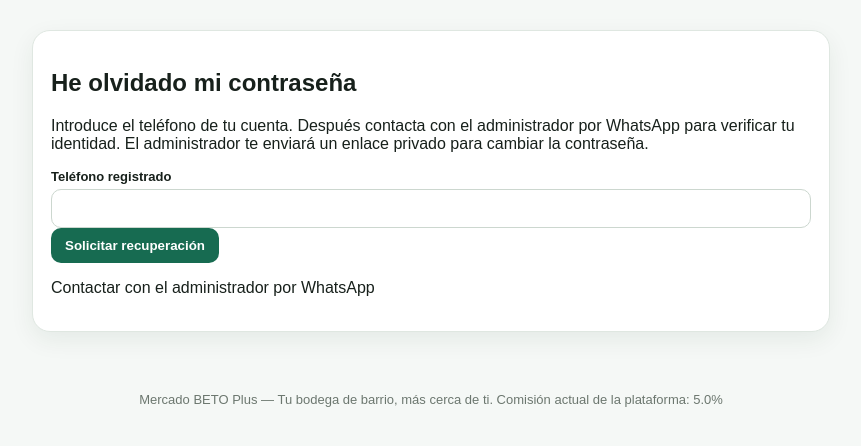
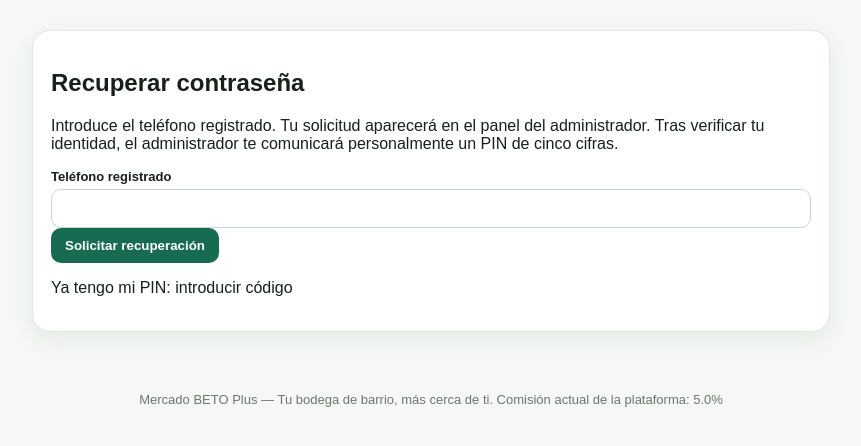
Before and after one commit to Badplus/ConectaCuba, a Flask app: page /forgot-password in a window 1280 px wide. Shown: the part 67-513 px from the top of the page, without its empty margins (209-1070 px from the left). Run offline with Flask 3, Linux system fonts and the light colour scheme; some libraries are stand-ins or nearby versions.

Commit message:
Recuperación con PIN de administrador (#6)
* Track PIN verification attempts in password recovery

* Implement admin-issued 5-digit PIN recovery and password confirmation

* Update PIN recovery form: forgot_password.html

* Update PIN recovery form: admin_password_resets.html

* Update PIN recovery form: admin_reset_link.html

* Update PIN recovery form: reset_password.html

* Add PIN verification form

* Test PIN recovery, password confirmation and lockout

* Run recovery regression tests on PIN branch and PR

* Fix PIN regex in recovery regression tests

```diff
--- a/ConectaCuba_v3/app/models.py
+++ b/ConectaCuba_v3/app/models.py
@@ -124,5 +124,6 @@ class PasswordResetRequest(db.Model):
     approved_at = db.Column(db.DateTime)
     expires_at = db.Column(db.DateTime)
     token_hash = db.Column(db.String(64))
+    pin_attempts = db.Column(db.Integer, nullable=False, default=0, server_default='0')
     used_at = db.Column(db.DateTime)
     user = db.relationship("User")
--- a/ConectaCuba_v3/app/routes.py
+++ b/ConectaCuba_v3/app/routes.py
@@ -140,6 +140,11 @@ def register_routes(app):
     return redirect(url_for('index'))
   return render_template('change_password.html')
 
+
+ def pin_digest(reset_id, pin):
+  secret=current_app.secret_key.encode('utf-8')
+  return hmac.new(secret,f'{reset_id}:{pin}'.encode('utf-8'),hashlib.sha256).hexdigest()
+
  @app.route('/forgot-password',methods=['GET','POST'])
  def forgot_password():
   if request.method=='POST':
@@ -152,14 +157,15 @@ def register_routes(app):
     if not recent:
      db.session.add(PasswordResetRequest(user_id=user.id))
      db.session.commit()
-   flash('Si el teléfono está registrado, la solicitud estará disponible para el administrador. Contacta con él por WhatsApp para verificar tu identidad.','success')
+   flash('Solicitud recibida. Si el teléfono está registrado, el administrador podrá revisarla. Solicita el PIN al administrador por tu medio habitual.','success')
    return redirect(url_for('forgot_password'))
   return render_template('forgot_password.html')
 
  @app.route('/admin/password-resets')
  @admin_required
  def admin_password_resets():
-  requests=PasswordResetRequest.query.filter_by(approved_at=None,used_at=None).order_by(
+  requests=PasswordResetRequest.query.filter_by(approved_at=None,used_at=None).filter(
+   PasswordResetRequest.requested_at>=datetime.utcnow()-timedelta(days=1)).order_by(
    PasswordResetRequest.requested_at.desc()).limit(100).all()
   return render_template('admin_password_resets.html',requests=requests)
 
@@ -171,24 +177,59 @@ def register_routes(app):
    abort(404)
   if record.requested_at<datetime.utcnow()-timedelta(days=1):
    abort(400,description='La solicitud ha caducado.')
-  token=secrets.token_urlsafe(32)
-  record.token_hash=hashlib.sha256(token.encode()).hexdigest()
+  # El PIN se muestra una sola vez al administrador y nunca se almacena en claro.
+  pin=f'{secrets.randbelow(100000):05d}'
+  record.token_hash=pin_digest(record.id,pin)
   record.approved_at=datetime.utcnow()
-  record.expires_at=datetime.utcnow()+timedelta(minutes=15)
+  record.expires_at=datetime.utcnow()+timedelta(minutes=10)
+  record.pin_attempts=0
   db.session.commit()
-  link=url_for('reset_password',reset_id=record.id,token=token,_external=True)
-  return render_template('admin_reset_link.html',link=link)
+  response=current_app.make_response(render_template('admin_reset_link.html',pin=pin,phone=record.user.phone))
+  response.headers['Cache-Control']='no-store'
+  response.headers['Referrer-Policy']='no-referrer'
+  return response
 
- @app.route('/reset-password/<int:reset_id>/<token>',methods=['GET','POST'])
- def reset_password(reset_id,token):
-  record=db.session.get(PasswordResetRequest,reset_id)
-  digest=hashlib.sha256(token.encode()).hexdigest()
-  if (not record or not record.token_hash or not secrets.compare_digest(record.token_hash,digest)
-      or record.used_at or not record.expires_at or record.expires_at<datetime.utcnow()):
-   abort(404,description='Enlace inválido o caducado.')
+ @app.route('/verify-recovery-pin',methods=['GET','POST'])
+ def verify_recovery_pin():
+  if request.method=='POST':
+   phone=request.form.get('phone','').strip()
+   pin=request.form.get('pin','').strip()
+   user=User.query.filter_by(phone=phone).first()
+   record=(PasswordResetRequest.query.filter_by(user_id=user.id).filter(
+    PasswordResetRequest.approved_at.isnot(None),PasswordResetRequest.used_at.is_(None)
+   ).order_by(PasswordResetRequest.approved_at.desc()).first() if user else None)
+   if not record or not record.token_hash or not record.expires_at or record.expires_at<=datetime.utcnow() or record.pin_attempts>=5:
+    flash('PIN incorrecto, caducado o sin autorización. Solicita uno nuevo al administrador.','danger')
+    return redirect(url_for('verify_recovery_pin'))
+   if len(pin)!=5 or not pin.isascii() or not pin.isdigit() or not hmac.compare_digest(record.token_hash,pin_digest(record.id,pin)):
+    record.pin_attempts+=1
+    if record.pin_attempts>=5:
+     record.used_at=datetime.utcnow()
+     record.token_hash=None
+    db.session.commit()
+    flash('PIN incorrecto o caducado.','danger')
+    return redirect(url_for('verify_recovery_pin'))
+   session['recovery_reset_id']=record.id
+   return redirect(url_for('reset_password_with_pin'))
+  response=current_app.make_response(render_template('verify_recovery_pin.html'))
+  response.headers['Cache-Control']='no-store'
+  return response
+
+ @app.route('/new-password',methods=['GET','POST'])
+ def reset_password_with_pin():
+  reset_id=session.get('recovery_reset_id')
+  record=db.session.get(PasswordResetRequest,reset_id) if isinstance(reset_id,int) else None
+  if (not record or not record.token_hash or not record.approved_at or record.used_at
+      or not record.expires_at or record.expires_at<=datetime.utcnow() or record.pin_attempts>=5):
+   session.pop('recovery_reset_id',None)
+   flash('La autorización ha caducado. Solicita otro PIN.','danger')
+   return redirect(url_for('verify_recovery_pin'))
   if request.method=='POST':
    password=request.form.get('new_password','')
-   if len(password)<12 or len(password)>128:
+   confirm=request.form.get('confirm_password','')
+   if password!=confirm:
+    flash('Las contraseñas no coinciden.','danger')
+   elif len(password)<12 or len(password)>128:
     flash('La contraseña debe tener entre 12 y 128 caracteres.','danger')
    else:
     record.user.set_password(password)
@@ -198,7 +239,14 @@ def register_routes(app):
     session.clear()
     flash('Contraseña actualizada. Ya puedes entrar.','success')
     return redirect(url_for('login'))
-  return render_template('reset_password.html')
+  response=current_app.make_response(render_template('reset_password.html'))
+  response.headers['Cache-Control']='no-store'
+  return response
+
+ @app.route('/reset-password/<int:reset_id>/<token>',methods=['GET','POST'])
+ def reset_password(reset_id,token):
+  # Los enlaces antiguos dejan de estar disponibles al pasar a PIN.
+  abort(410,description='La recuperación ahora se realiza mediante PIN.')
 
  @app.route('/pending')
  @login_required
--- a/ConectaCuba_v3/app/templates/admin_password_resets.html
+++ b/ConectaCuba_v3/app/templates/admin_password_resets.html
@@ -1 +1 @@
-{% extends 'base.html' %}{% block content %}<div class="container"><h2>Solicitudes de recuperación</h2><p>Verifica la identidad del titular por un medio independiente antes de autorizar. No compartas enlaces con terceros.</p>{% for r in requests %}<div class="form"><p>{{ r.user.full_name }} — {{ r.user.phone }}</p><p>Solicitada: {{ r.requested_at }}</p><form method="post" action="{{ url_for('approve_password_reset',reset_id=r.id) }}"><input type="hidden" name="_csrf" value="{{ csrf_token() }}"><button class="btn primary" type="submit">Autorizar recuperación</button></form></div>{% else %}<p>No hay solicitudes pendientes.</p>{% endfor %}</div>{% endblock %}
+{% extends 'base.html' %}{% block content %}<div class="container"><h2>Solicitudes de recuperación</h2><p>Comprueba la identidad del titular antes de autorizar. El PIN se mostrará una sola vez y deberás comunicarlo personalmente.</p>{% for r in requests %}<div class="form"><p>{{ r.user.full_name }} — {{ r.user.phone }}</p><p>Solicitada: {{ r.requested_at }}</p><form method="post" action="{{ url_for('approve_password_reset',reset_id=r.id) }}"><input type="hidden" name="_csrf" value="{{ csrf_token() }}"><button class="btn primary" type="submit">Generar PIN de cinco cifras</button></form></div>{% else %}<p>No hay solicitudes pendientes.</p>{% endfor %}</div>{% endblock %}
--- a/ConectaCuba_v3/app/templates/admin_reset_link.html
+++ b/ConectaCuba_v3/app/templates/admin_reset_link.html
@@ -1 +1 @@
-{% extends 'base.html' %}{% block content %}<div class="container"><div class="form"><h2>Recuperación autorizada</h2><p>Copia este enlace y envíalo PRIVADAMENTE por WhatsApp al titular cuya identidad has verificado. Caduca en 15 minutos y solo sirve una vez. No lo publiques ni lo compartas con nadie más.</p><textarea readonly rows="4">{{ link }}</textarea><p><a href="{{ url_for('admin_password_resets') }}">Volver a solicitudes</a></p></div></div>{% endblock %}
+{% extends 'base.html' %}{% block content %}<div class="container"><div class="form"><h2>PIN de recuperación</h2><p>Teléfono: {{ phone }}</p><p>Comunica personalmente este PIN al titular después de verificar su identidad. Caduca en 10 minutos, permite cinco intentos y solo se usa una vez.</p><p style="font-size:2rem;font-weight:700;letter-spacing:.3em">{{ pin }}</p><p><strong>Guárdalo ahora:</strong> no volverá a mostrarse.</p><a href="{{ url_for('admin_password_resets') }}">Volver a solicitudes</a></div></div>{% endblock %}
--- a/ConectaCuba_v3/app/templates/forgot_password.html
+++ b/ConectaCuba_v3/app/templates/forgot_password.html
@@ -1 +1 @@
-{% extends 'base.html' %}{% block content %}<div class="container"><div class="form"><h2>He olvidado mi contraseña</h2><p>Introduce el teléfono de tu cuenta. Después contacta con el administrador por WhatsApp para verificar tu identidad. El administrador te enviará un enlace privado para cambiar la contraseña.</p><form method="post"><input type="hidden" name="_csrf" value="{{ csrf_token() }}"><label>Teléfono registrado</label><input name="phone" type="tel" maxlength="30" required><button class="btn primary" type="submit">Solicitar recuperación</button></form><p><a href="https://wa.me/{{ OWNER_WHATSAPP }}" rel="noopener noreferrer">Contactar con el administrador por WhatsApp</a></p></div></div>{% endblock %}
+{% extends 'base.html' %}{% block content %}<div class="container"><div class="form"><h2>Recuperar contraseña</h2><p>Introduce el teléfono registrado. Tu solicitud aparecerá en el panel del administrador. Tras verificar tu identidad, el administrador te comunicará personalmente un PIN de cinco cifras.</p><form method="post"><input type="hidden" name="_csrf" value="{{ csrf_token() }}"><label>Teléfono registrado</label><input name="phone" type="tel" maxlength="30" autocomplete="tel" required><button class="btn primary" type="submit">Solicitar recuperación</button></form><p><a href="{{ url_for('verify_recovery_pin') }}">Ya tengo mi PIN: introducir código</a></p></div></div>{% endblock %}
--- a/ConectaCuba_v3/app/templates/reset_password.html
+++ b/ConectaCuba_v3/app/templates/reset_password.html
@@ -1 +1 @@
-{% extends 'base.html' %}{% block content %}<div class="container"><div class="form"><h2>Crear contraseña nueva</h2><p>Este enlace caduca en 15 minutos y solo puede utilizarse una vez.</p><form method="post"><input type="hidden" name="_csrf" value="{{ csrf_token() }}"><label>Nueva contraseña (mínimo 12 caracteres)</label><input type="password" name="new_password" minlength="12" maxlength="128" autocomplete="new-password" required><button class="btn primary" type="submit">Cambiar contraseña</button></form></div></div>{% endblock %}
+{% extends 'base.html' %}{% block content %}<div class="container"><div class="form"><h2>Establecer contraseña nueva</h2><p>Introduce dos veces tu nueva contraseña (mínimo 12 caracteres).</p><form method="post"><input type="hidden" name="_csrf" value="{{ csrf_token() }}"><label>Nueva contraseña</label><input type="password" name="new_password" minlength="12" maxlength="128" autocomplete="new-password" required><label>Repetir nueva contraseña</label><input type="password" name="confirm_password" minlength="12" maxlength="128" autocomplete="new-password" required><button class="btn primary" type="submit">Guardar nueva contraseña</button></form></div></div>{% endblock %}
--- /dev/null
+++ b/ConectaCuba_v3/app/templates/verify_recovery_pin.html
@@ -0,0 +1 @@
+{% extends 'base.html' %}{% block content %}<div class="container"><div class="form"><h2>Introducir PIN de recuperación</h2><p>Introduce el teléfono registrado y el PIN de cinco cifras que te comunicó personalmente el administrador. El código caduca en 10 minutos.</p><form method="post"><input type="hidden" name="_csrf" value="{{ csrf_token() }}"><label>Teléfono registrado</label><input name="phone" type="tel" maxlength="30" autocomplete="tel" required><label>PIN de cinco cifras</label><input name="pin" inputmode="numeric" pattern="[0-9]{5}" minlength="5" maxlength="5" autocomplete="one-time-code" required><button class="btn primary" type="submit">Verificar PIN</button></form><p><a href="{{ url_for('forgot_password') }}">Solicitar un PIN</a></p></div></div>{% endblock %}
```
Also changed, not shown: ConectaCuba_v3/test_password_recovery.py (+26 -7 lines), .github/workflows/integrated-access.yml.
